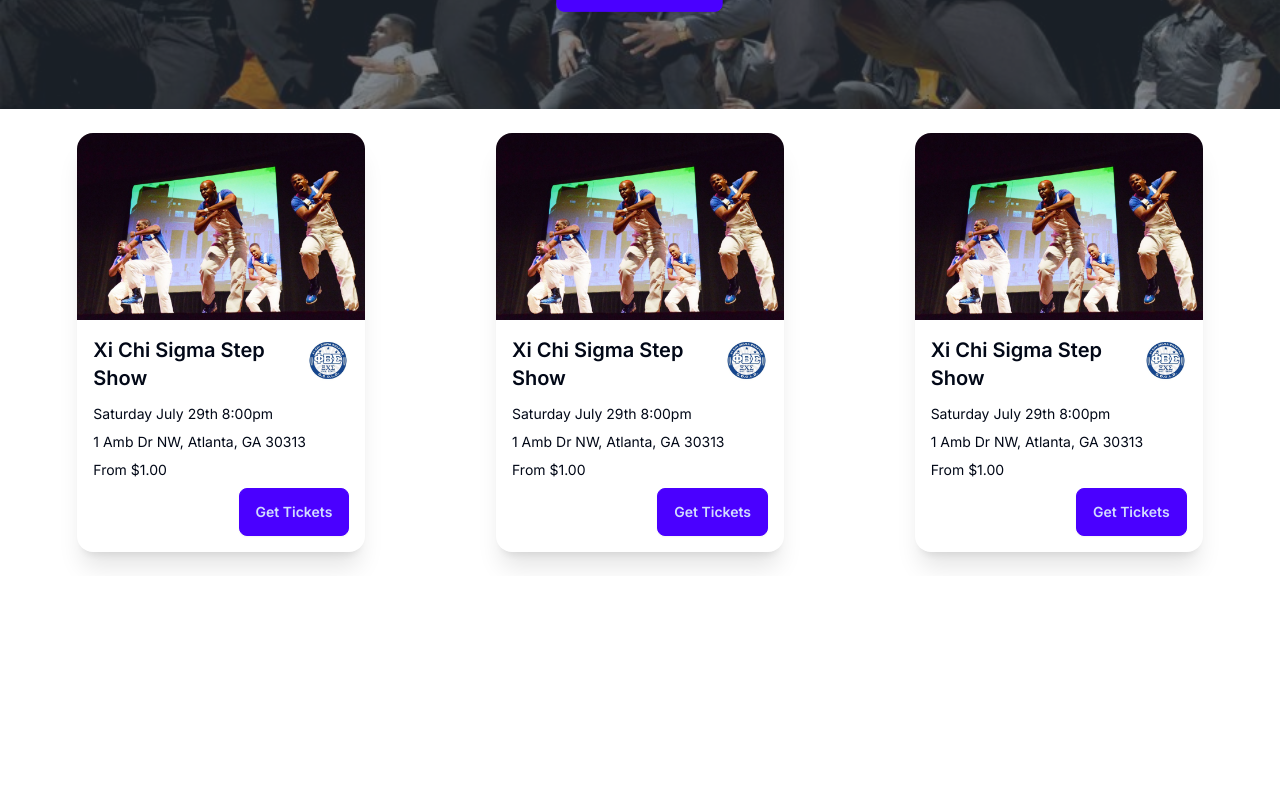
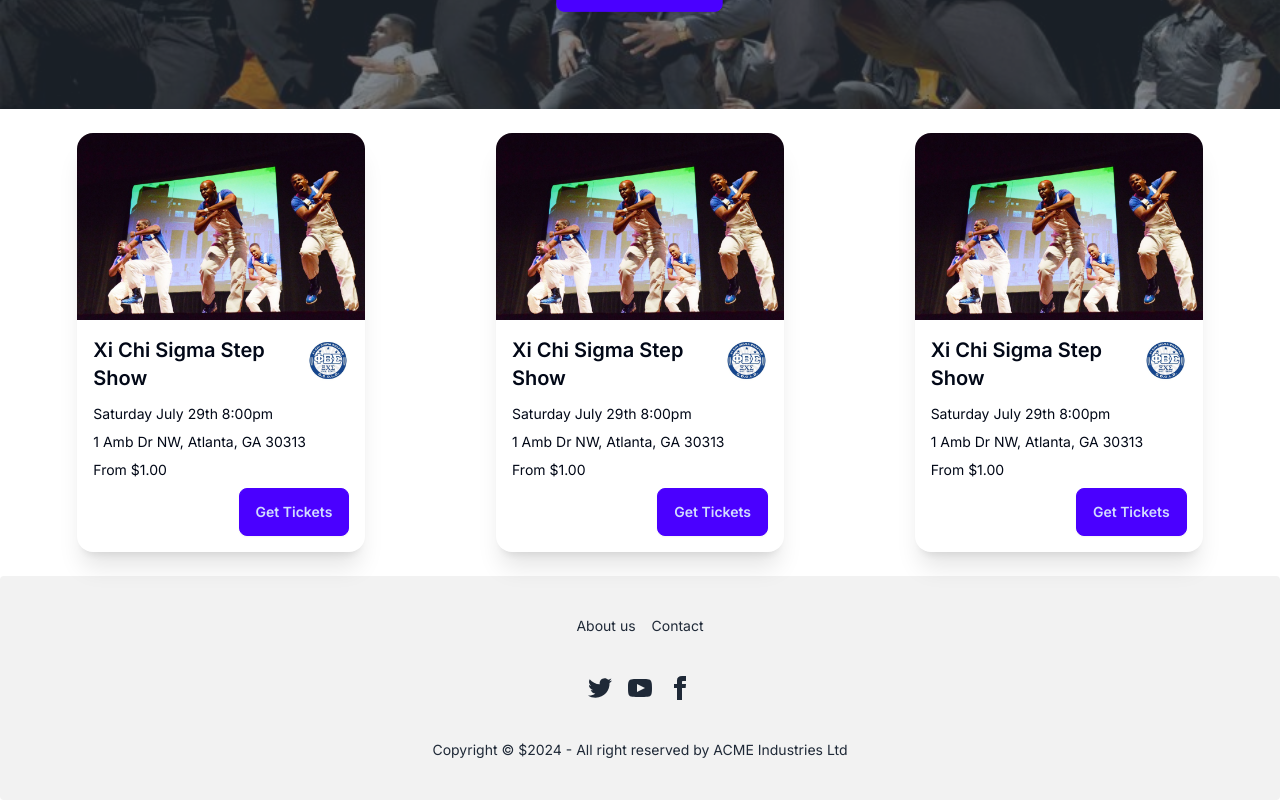
Before and after one commit to christprix/GatherGreek, a Next.js app: page / in a window 1280 px wide. Shown: the part 343-1143 px from the top of the page. Before the commit the page ends 919 px from the top, so only its background shows below. Built offline with nearby package versions, Linux system fonts and the light colour scheme.

Commit message:
add footer

```diff
--- a/src/app/page.tsx
+++ b/src/app/page.tsx
@@ -2,6 +2,7 @@
 import { Nav } from "@/components/Nav";
 import Hero from "@/components/Hero";
 import Card from "@/components/Card";
+import Footer from "@/components/Footer";
 
 export default function Home() {
   return (
@@ -13,6 +14,7 @@
         <Card></Card>
         <Card></Card>
       </div>
+      <Footer></Footer>
     </div>
   );
 }
--- /dev/null
+++ b/src/components/Footer.tsx
@@ -0,0 +1,53 @@
+export default function Footer() {
+  return (
+    <footer className="footer footer-center bg-base-200 text-base-content rounded p-10">
+      <nav className="grid grid-flow-col gap-4">
+        <a className="link link-hover">About us</a>
+        <a className="link link-hover">Contact</a>
+      </nav>
+      <nav>
+        <div className="grid grid-flow-col gap-4">
+          <a>
+            <svg
+              xmlns="http://www.w3.org/2000/svg"
+              width="24"
+              height="24"
+              viewBox="0 0 24 24"
+              className="fill-current"
+            >
+              <path d="M24 4.557c-.883.392-1.832.656-2.828.775 1.017-.609 1.798-1.574 2.165-2.724-.951.564-2.005.974-3.127 1.195-.897-.957-2.178-1.555-3.594-1.555-3.179 0-5.515 2.966-4.797 6.045-4.091-.205-7.719-2.165-10.148-5.144-1.29 2.213-.669 5.108 1.523 6.574-.806-.026-1.566-.247-2.229-.616-.054 2.281 1.581 4.415 3.949 4.89-.693.188-1.452.232-2.224.084.626 1.956 2.444 3.379 4.6 3.419-2.07 1.623-4.678 2.348-7.29 2.04 2.179 1.397 4.768 2.212 7.548 2.212 9.142 0 14.307-7.721 13.995-14.646.962-.695 1.797-1.562 2.457-2.549z"></path>
+            </svg>
+          </a>
+          <a>
+            <svg
+              xmlns="http://www.w3.org/2000/svg"
+              width="24"
+              height="24"
+              viewBox="0 0 24 24"
+              className="fill-current"
+            >
+              <path d="M19.615 3.184c-3.604-.246-11.631-.245-15.23 0-3.897.266-4.356 2.62-4.385 8.816.029 6.185.484 8.549 4.385 8.816 3.6.245 11.626.246 15.23 0 3.897-.266 4.356-2.62 4.385-8.816-.029-6.185-.484-8.549-4.385-8.816zm-10.615 12.816v-8l8 3.993-8 4.007z"></path>
+            </svg>
+          </a>
+          <a>
+            <svg
+              xmlns="http://www.w3.org/2000/svg"
+              width="24"
+              height="24"
+              viewBox="0 0 24 24"
+              className="fill-current"
+            >
+              <path d="M9 8h-3v4h3v12h5v-12h3.642l.358-4h-4v-1.667c0-.955.192-1.333 1.115-1.333h2.885v-5h-3.808c-3.596 0-5.192 1.583-5.192 4.615v3.385z"></path>
+            </svg>
+          </a>
+        </div>
+      </nav>
+      <aside>
+        <p>
+          Copyright © ${new Date().getFullYear()} - All right reserved by ACME
+          Industries Ltd
+        </p>
+      </aside>
+    </footer>
+  );
+}
```
